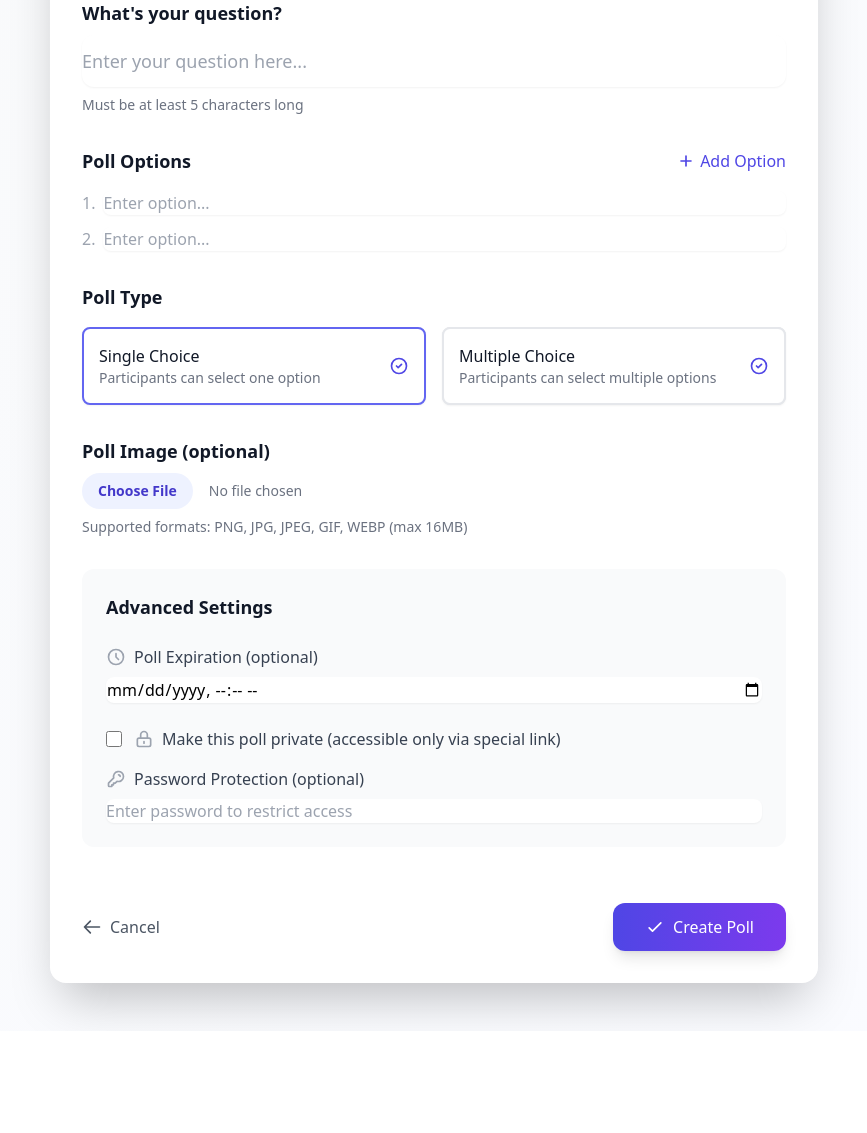
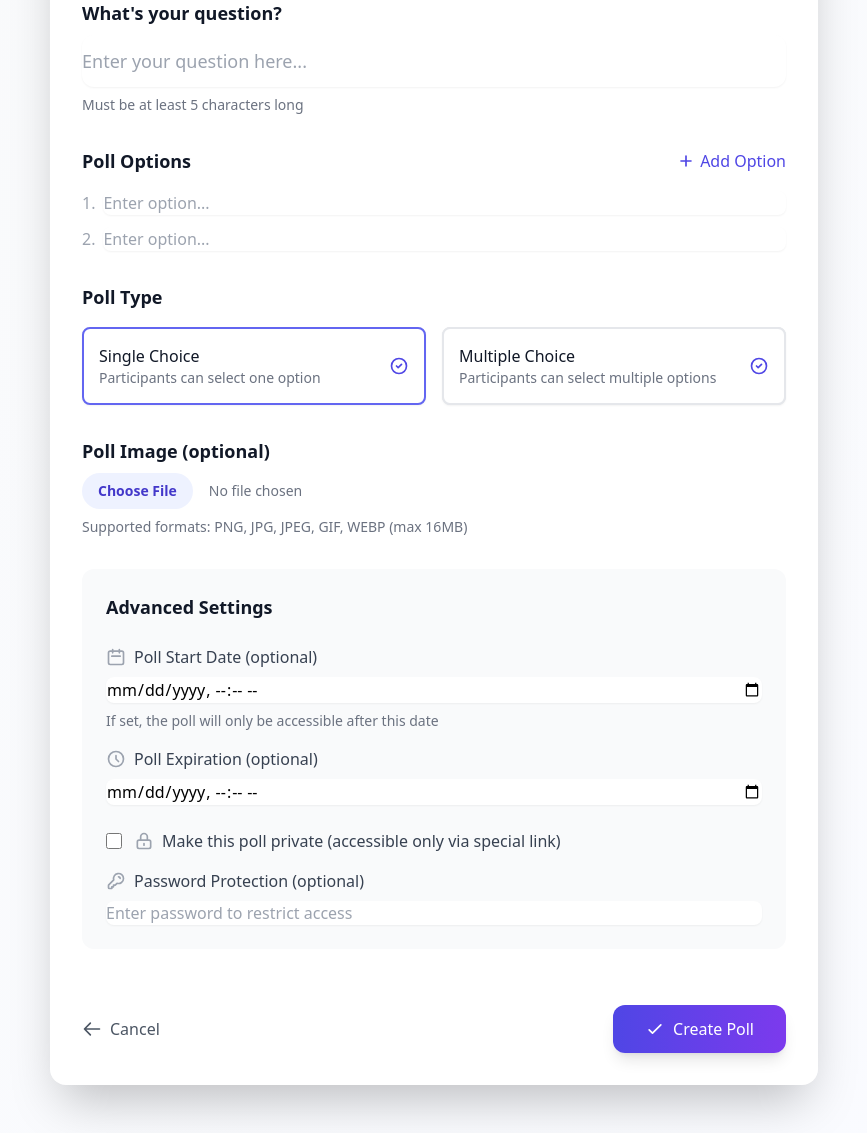
Before and after one commit to PawiX25/PollApp, a Flask app: page /create in a window 1280 px wide. Shown: the part 213-1346 px from the top of the page, without its empty margins (206-1073 px from the left). Before the commit the page ends 1239 px from the top, so only its background shows below. Run offline with Flask 3, Linux system fonts and the light colour scheme; the visitor is signed in with stand-in values (Sample User, id 1); some libraries are stand-ins or nearby versions.

Commit message:
Add scheduled polls with start date functionality

```diff
--- a/app.py
+++ b/app.py
@@ -67,6 +67,7 @@ class Poll(db.Model):
     question = db.Column(db.String(200), nullable=False)
     created_at = db.Column(db.DateTime, default=datetime.utcnow)
     expires_at = db.Column(db.DateTime, nullable=True)
+    start_date = db.Column(db.DateTime, nullable=True)
     options = db.relationship('Option', backref='poll', lazy=True, cascade='all, delete-orphan')
     user_id = db.Column(db.Integer, db.ForeignKey('user.id'), nullable=False)
     private = db.Column(db.Boolean, default=False)
@@ -121,6 +122,24 @@ class Poll(db.Model):
                 self.image_path = None
             except OSError:
                 pass
+
+    @property
+    def active_state(self):
+        now = datetime.now(timezone.utc)
+
+        if self.start_date and self.start_date.replace(tzinfo=timezone.utc) > now:
+            return 'scheduled'
+        elif self.is_expired:
+            return 'expired'
+        else:
+            return 'active'
+
+    @property
+    def is_active(self):
+        now = datetime.now(timezone.utc)
+        if self.start_date and self.start_date.replace(tzinfo=timezone.utc) > now:
+            return False
+        return not self.is_expired
 
 class Option(db.Model):
     id = db.Column(db.Integer, primary_key=True)
@@ -200,6 +219,7 @@ def create():
         private = request.form.get('private') == 'on'
         password = request.form.get('password')
         multiple_votes = request.form.get('multiple_votes') == 'true'
+        start_date = request.form.get('start_date')
 
         if len(question) < 5:
             flash('Question must be at least 5 characters long', 'error')
@@ -215,6 +235,11 @@ def create():
             else:
                 expires_at = None
 
+            if start_date:
+                start_date = datetime.fromisoformat(start_date).astimezone(timezone.utc)
+            else:
+                start_date = None
+
             image = request.files.get('image')
             image_path = None
             if image and allowed_file(image.filename):
@@ -228,6 +253,7 @@ def create():
                 question=question,
                 slug=Poll().generate_slug(),
                 expires_at=expires_at,
+                start_date=start_date,
                 user_id=current_user.id,
                 private=private,
                 multiple_votes=multiple_votes,
@@ -339,6 +365,14 @@ def vote(poll_id):
 @app.route('/poll/<string:slug>')
 def view_poll(slug):
     poll = Poll.query.filter_by(slug=slug).first_or_404()
+
+    if not poll.is_active:
+        if poll.active_state == 'scheduled':
+            flash('This poll has not started yet.', 'error')
+        else:
+            flash('This poll has expired.', 'error')
+        return redirect(url_for('index'))
+
     token = request.args.get('token')
 
     if poll.private:
--- a/templates/create.html
+++ b/templates/create.html
@@ -124,6 +124,21 @@
             <div class="bg-gray-50 rounded-xl p-6 space-y-6">
                 <h3 class="text-lg font-semibold text-gray-900">Advanced Settings</h3>
 
+                <div class="space-y-4">
+                    <div class="space-y-2">
+                        <label for="start_date" class="flex items-center space-x-2 text-gray-700">
+                            <svg class="w-5 h-5 text-gray-400" fill="none" stroke="currentColor" viewBox="0 0 24 24">
+                                <path stroke-linecap="round" stroke-linejoin="round" stroke-width="2"
+                                      d="M8 7V3m8 4V3m-9 8h10M5 21h14a2 2 0 002-2V7a2 2 0 00-2-2H5a2 2 0 00-2 2v12a2 2 0 002 2z"/>
+                            </svg>
+                            <span>Poll Start Date (optional)</span>
+                        </label>
+                        <input type="datetime-local" name="start_date" id="start_date"
+                               class="w-full rounded-lg border-gray-300 shadow-sm
+                                      focus:border-indigo-500 focus:ring-indigo-500">
+                        <p class="text-sm text-gray-500">If set, the poll will only be accessible after this date</p>
+                    </div>
+
                     <div class="space-y-2">
                         <label for="expires_at" class="flex items-center space-x-2 text-gray-700">
                             <svg class="w-5 h-5 text-gray-400" fill="none" stroke="currentColor" viewBox="0 0 24 24">
@@ -135,6 +150,7 @@
                         <input type="datetime-local" name="expires_at" id="expires_at"
                                class="w-full rounded-lg border-gray-300 shadow-sm
                                       focus:border-indigo-500 focus:ring-indigo-500">
+                    </div>
                 </div>
 
                 <div class="space-y-4">
```
Also changed, not shown: templates/edit_poll.html (+21 -5 lines), templates/index.html (+6 -2 lines), templates/poll_details.html (+6 -2 lines). Lines whose indentation alone changed are shown as unchanged.
